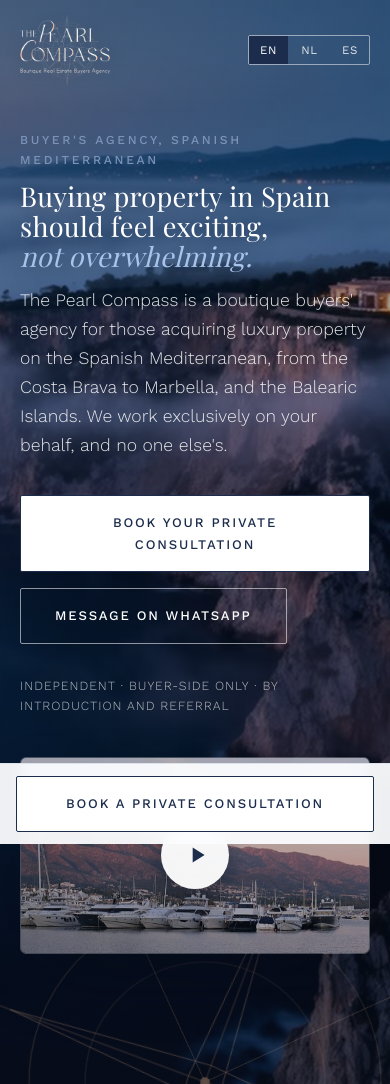
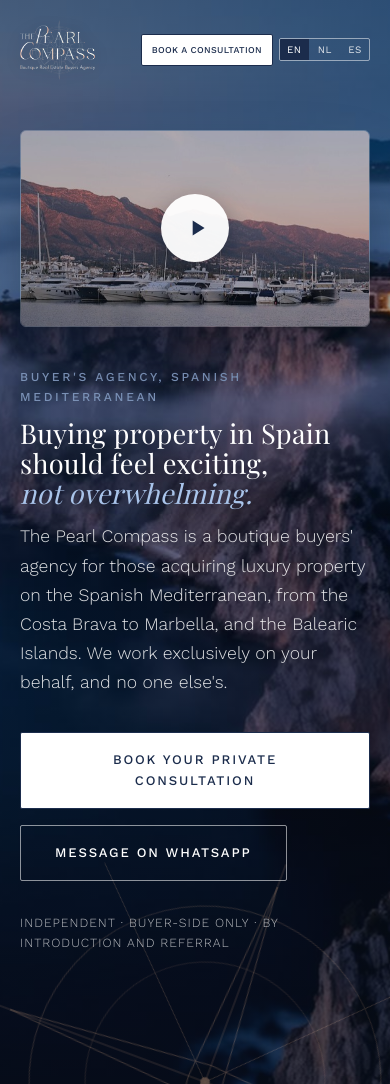
Before and after one commit to R4FF7dev/ThePearlCompass, a website: page index.html in a window 390 px wide. Shown: the top 1084 px of the page. Drawn offline with nearby package versions, Linux system fonts and the light colour scheme; a web font is replaced by a local one.

Commit message:
Remove sticky mobile CTA bar and move video above headline on mobile
The header's own CTA now stays visible at small widths instead (resized
button/logo/language-switch so nothing overflows), since the sticky bar
was covering that job. Also reorders the hero video above the text only
in the stacked mobile layout, via flex order — desktop keeps text/video
side by side unchanged.

```diff
--- a/css/styles.css
+++ b/css/styles.css
@@ -712,20 +712,6 @@ p { margin: 0 0 1em; }
 .footer-bottom p { margin: 0; font-size: 0.8rem; color: rgba(255,255,255,0.4); }
 
 /* ============================================================
-   STICKY MOBILE CTA
-   ============================================================ */
-.sticky-cta {
-  display: none;
-  position: fixed;
-  left: 0; right: 0; bottom: 0;
-  z-index: 400;
-  padding: 12px 16px calc(12px + env(safe-area-inset-bottom));
-  background: rgba(251,252,254,0.95);
-  backdrop-filter: blur(8px);
-  border-top: 1px solid var(--line);
-}
-
-/* ============================================================
    RESPONSIVE
    ============================================================ */
 @media (max-width: 980px) {
@@ -733,7 +719,9 @@ p { margin: 0 0 1em; }
      the video under the text instead. */
   .hero-content { flex-direction: column; align-items: stretch; gap: 40px; }
   .hero-text { max-width: none; }
-  .hero-video { width: 100%; aspect-ratio: 16/9; margin-top: 0; }
+  /* Mobile/stacked layout only: video appears above the headline instead
+     of below. Desktop keeps the side-by-side order from the markup. */
+  .hero-video { order: -1; width: 100%; aspect-ratio: 16/9; margin-top: 0; }
 
   /* Zigzag timeline needs real width either side of the rail; below this,
      collapse back to a single column with the rail running down the left. */
@@ -757,16 +745,16 @@ p { margin: 0 0 1em; }
   .contact-copy { position: static; }
   .footer-inner { grid-template-columns: 1fr 1fr; gap: 36px 24px; }
 
-  .sticky-cta { display: block; }
   .section { padding: 80px 0; }
-  body { padding-bottom: 78px; }
 }
 
 @media (max-width: 600px) {
   .container { padding: 0 20px; }
   :root { --header-h: 100px; }
-  .brand-mark { height: 72px; }
-  .header-actions .btn-small { display: none; } /* sticky-cta below covers this CTA on small screens */
+  .brand-mark { height: 60px; }
+  .header-actions { gap: 6px; }
+  .btn-small { padding: 8px 10px; font-size: 0.56rem; letter-spacing: 0.04em; }
+  .lang-btn { padding: 5px 7px; font-size: 0.62rem; }
   .hero-content { padding-top: 130px; padding-bottom: 130px; }
   .field-row { grid-template-columns: 1fr; }
   .region-grid { grid-template-columns: 1fr; }
--- a/index.html
+++ b/index.html
@@ -361,11 +361,6 @@
   </div>
 </footer>
 
-<!-- ================= STICKY MOBILE CTA ================= -->
-<div class="sticky-cta">
-  <a href="#contact" class="btn btn-primary btn-full" data-i18n="sticky_cta">Book a Private Consultation</a>
-</div>
-
 <script src="js/i18n.js"></script>
 <script src="js/main.js"></script>
 </body>
--- a/js/i18n.js
+++ b/js/i18n.js
@@ -105,7 +105,6 @@ const translations = {
     footer_privacy: "Privacy Policy",
     footer_terms: "Terms",
 
-    sticky_cta: "Book a Private Consultation"
   },
 
   nl: {
@@ -213,7 +212,6 @@ const translations = {
     footer_privacy: "Privacybeleid",
     footer_terms: "Voorwaarden",
 
-    sticky_cta: "Plan een Persoonlijk Gesprek"
   },
 
   es: {
@@ -321,6 +319,5 @@ const translations = {
     footer_privacy: "Política de Privacidad",
     footer_terms: "Términos",
 
-    sticky_cta: "Reserve una Consulta Privada"
   }
 };
```
